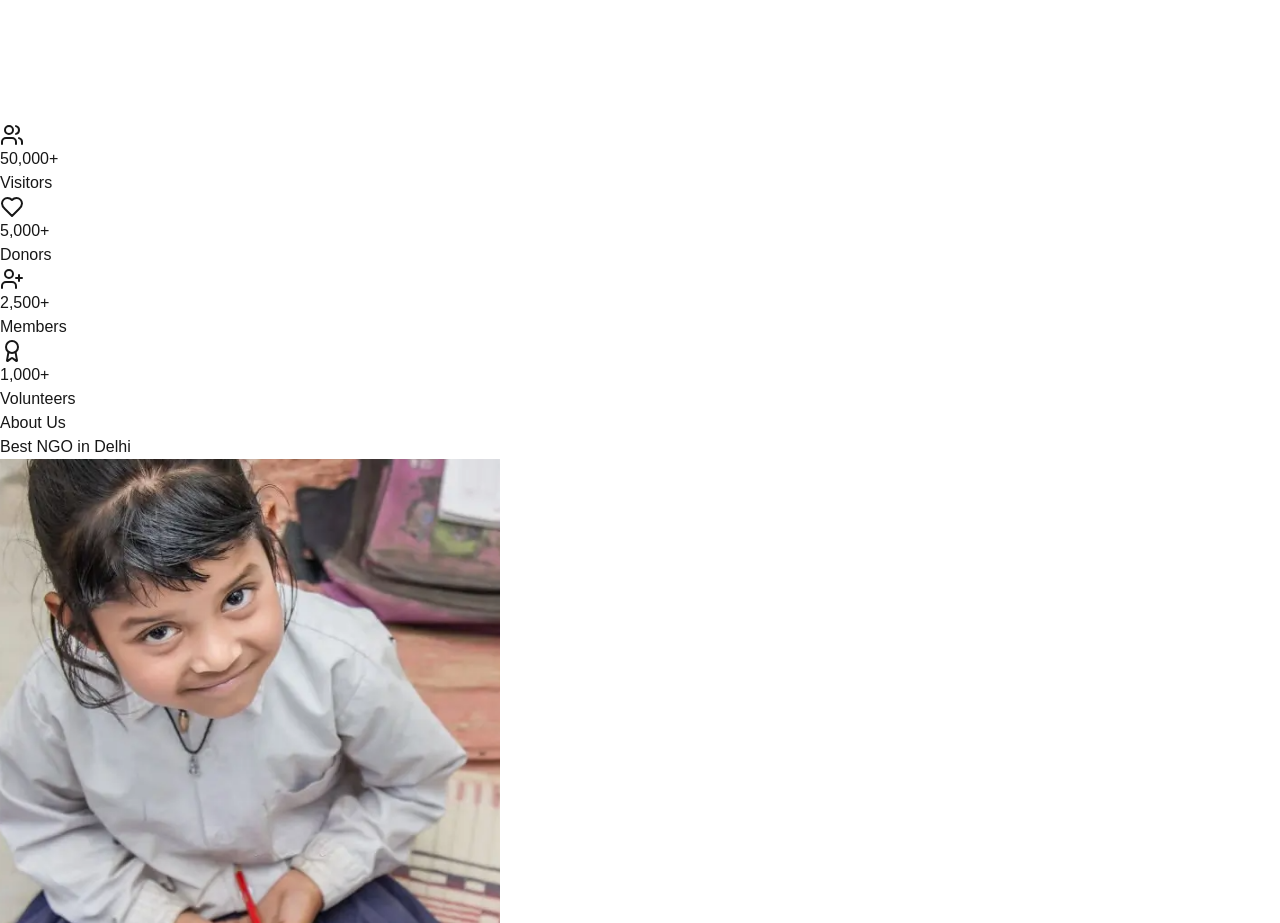
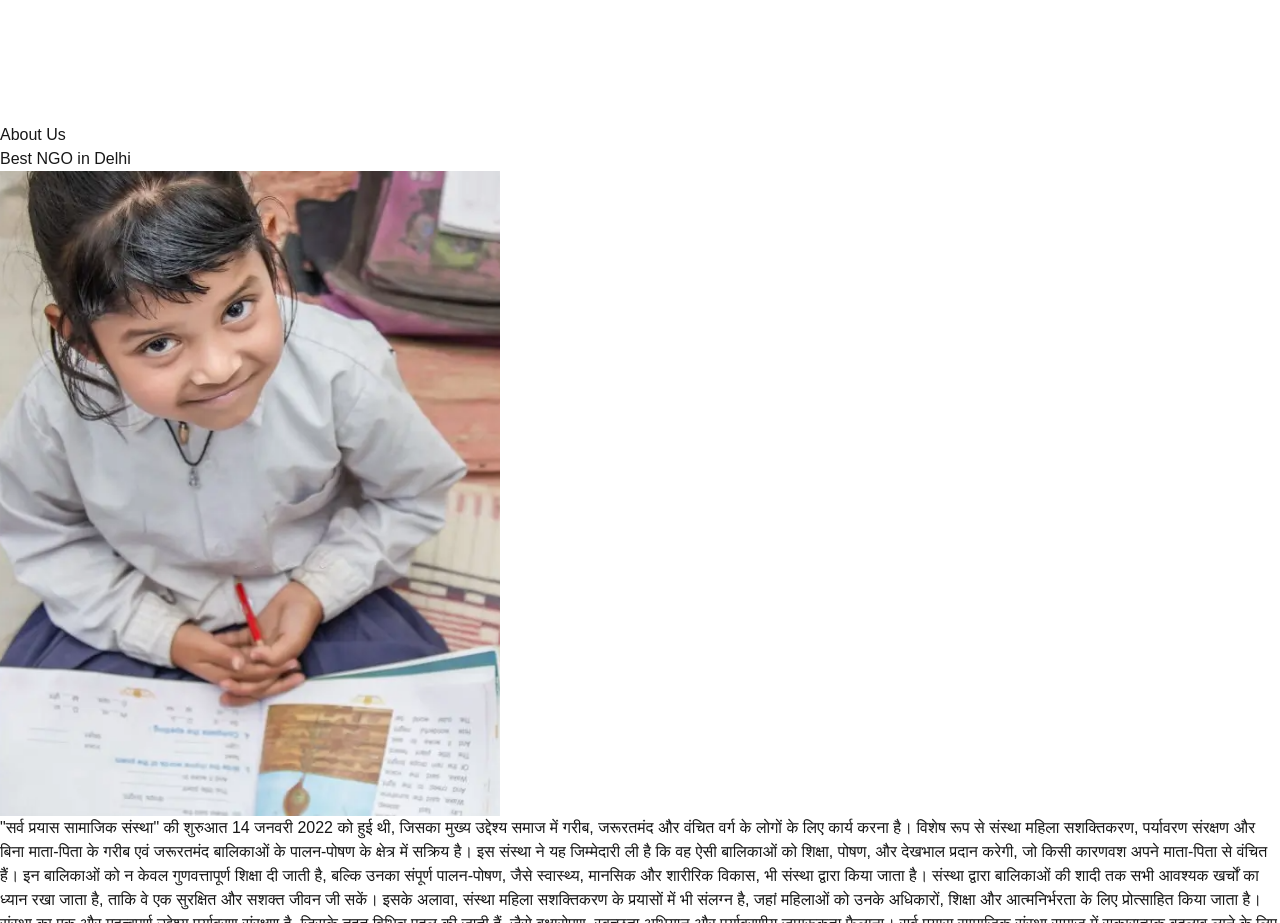
Before and after one commit to Sateesh2004/NGO, a Next.js app: page / in a window 1280 px wide. Shown: the part 1460-2383 px from the top of the page. Built offline with nearby package versions, Linux system fonts and the light colour scheme.

Commit message:
"Counter removed"

```diff
--- a/package.json
+++ b/package.json
@@ -13,7 +13,7 @@
     "motion": "^12.0.0-alpha.2",
     "next": "15.0.3",
     "react": "19.0.0-rc-66855b96-20241106",
-    "react-countup": "^6.5.3",
+
     "react-dom": "19.0.0-rc-66855b96-20241106",
     "react-simple-image-slider": "^2.4.1",
     "react-slideshow-image": "^4.3.2"
--- a/src/app/page.jsx
+++ b/src/app/page.jsx
@@ -12,7 +12,7 @@ export default function Home() {
     <div>
 
       <Slider/>
-      <CounterSection/>
+      {/* <CounterSection/> */}
       <AboutSection/>
     </div>
   );
```
Also changed, not shown: 1 other file (tests, documents, lock files or other folders).
